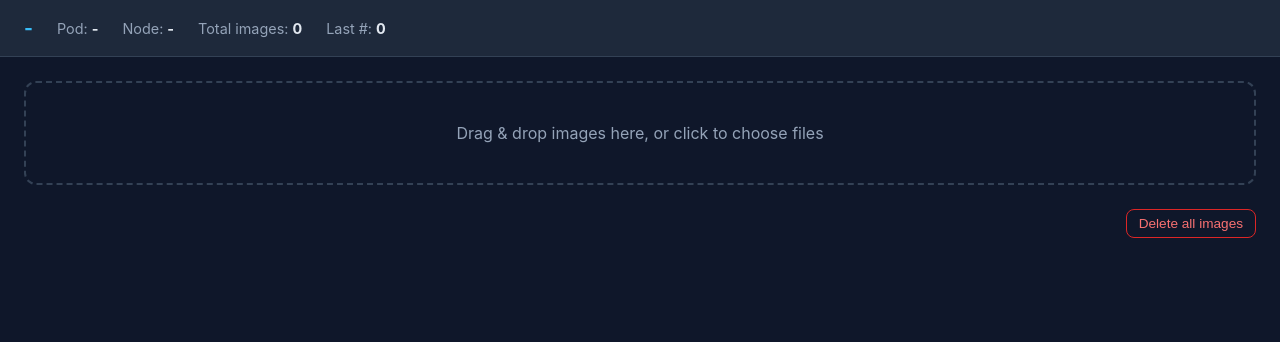
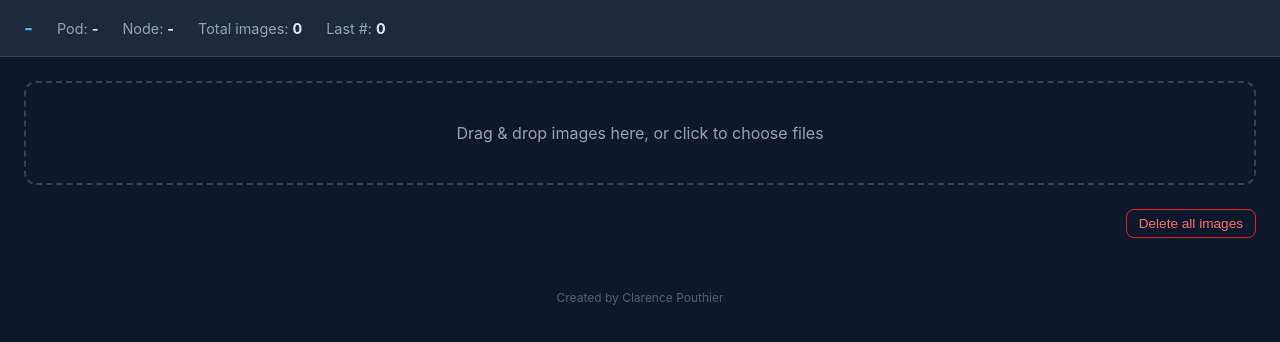
Before and after one commit to cpouthier/ai-classify-app, a plain HTML site: page frontend/index.html in a window 1280 px wide. Drawn offline with Linux system fonts and the light colour scheme; no server answers.

Commit message:
Add a subtle footer watermark crediting Clarence Pouthier
Co-Authored-By: Claude Sonnet 5 <noreply@anthropic.com>

```diff
--- a/frontend/index.html
+++ b/frontend/index.html
@@ -102,6 +102,13 @@
     font-size: 0.85rem;
   }
   #deleteAllBtn:hover { background: #dc2626; color: var(--text); }
+  footer {
+    text-align: center;
+    padding: 16px;
+    font-size: 0.75rem;
+    color: var(--muted);
+    opacity: 0.5;
+  }
 </style>
 </head>
 <body>
@@ -122,6 +129,7 @@
   </div>
   <div id="grid"></div>
 </main>
+<footer>Created by Clarence Pouthier</footer>
 <script>
   const dropzone = document.getElementById("dropzone");
   const fileInput = document.getElementById("fileInput");
```
